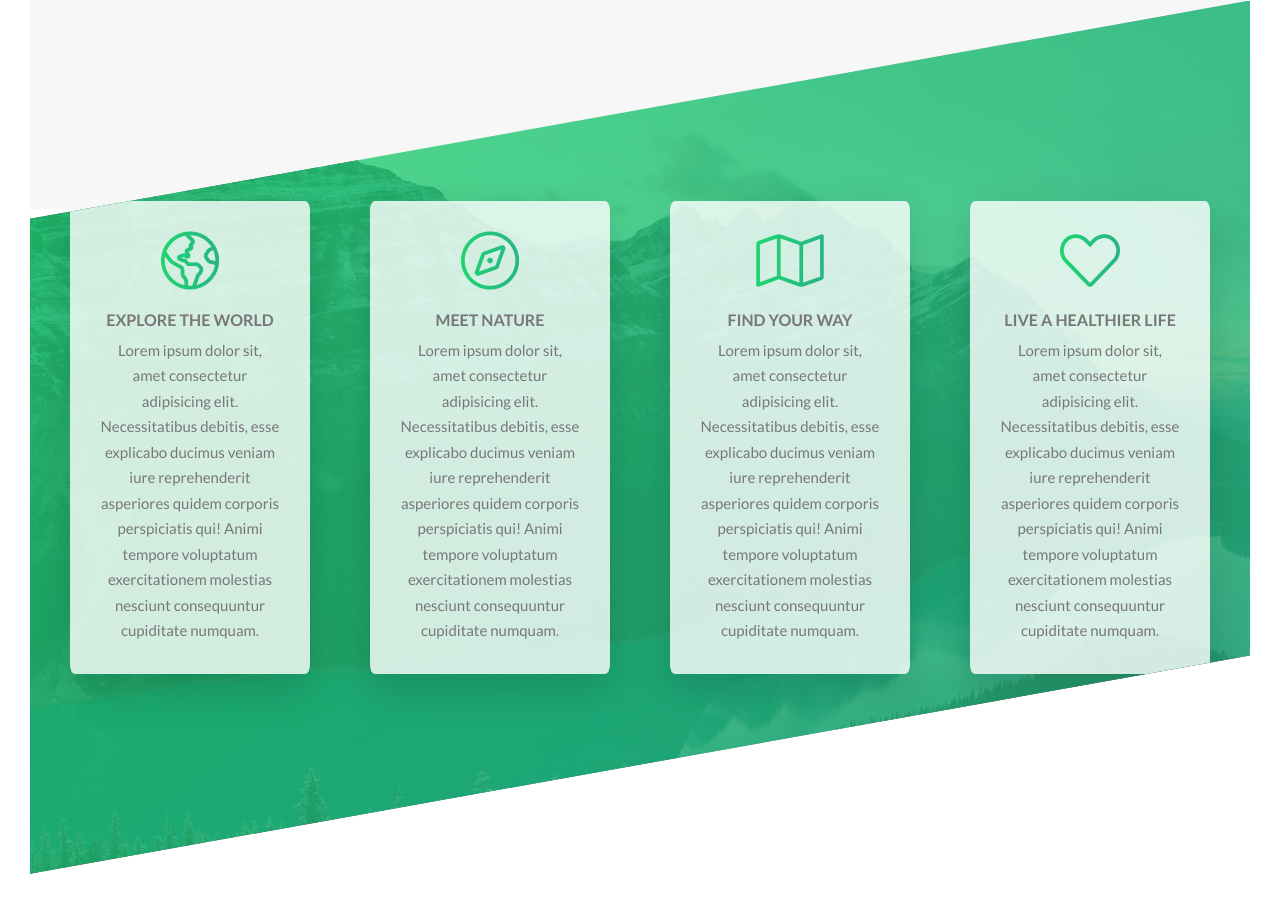
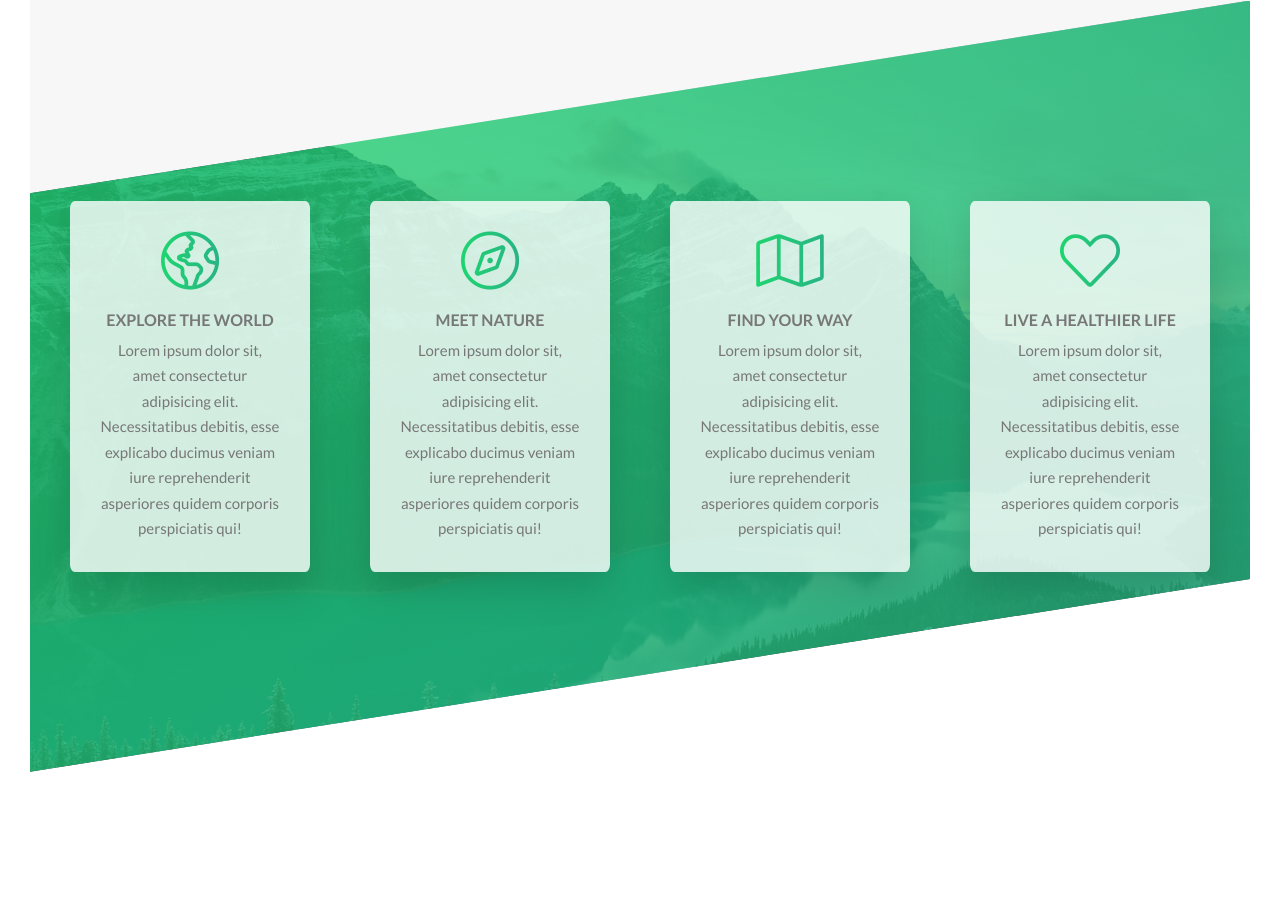
Before and after one commit to SCuvanov/Natours, a website: page index.html in a window 1280 px wide. Shown: the part 1520-2424 px from the top of the page. After the commit the page ends 2322 px from the top, so only its background shows below. Drawn offline with Linux system fonts and the light colour scheme.

Commit message:
Adding index.html changes

```diff
--- a/index.html
+++ b/index.html
@@ -70,7 +70,6 @@
                         <p class="feature-box__text">
                             Lorem ipsum dolor sit, amet consectetur adipisicing elit. Necessitatibus debitis, esse
                             explicabo ducimus veniam iure reprehenderit asperiores quidem corporis perspiciatis qui!
-                            Animi tempore voluptatum exercitationem molestias nesciunt consequuntur cupiditate numquam.
                         </p>
                     </div>
                 </div>
@@ -81,7 +80,6 @@
                         <p class="feature-box__text">
                             Lorem ipsum dolor sit, amet consectetur adipisicing elit. Necessitatibus debitis, esse
                             explicabo ducimus veniam iure reprehenderit asperiores quidem corporis perspiciatis qui!
-                            Animi tempore voluptatum exercitationem molestias nesciunt consequuntur cupiditate numquam.
                         </p>
                     </div>
                 </div>
@@ -92,7 +90,6 @@
                         <p class="feature-box__text">
                             Lorem ipsum dolor sit, amet consectetur adipisicing elit. Necessitatibus debitis, esse
                             explicabo ducimus veniam iure reprehenderit asperiores quidem corporis perspiciatis qui!
-                            Animi tempore voluptatum exercitationem molestias nesciunt consequuntur cupiditate numquam.
                         </p>
                     </div>
                 </div>
@@ -103,7 +100,6 @@
                         <p class="feature-box__text">
                             Lorem ipsum dolor sit, amet consectetur adipisicing elit. Necessitatibus debitis, esse
                             explicabo ducimus veniam iure reprehenderit asperiores quidem corporis perspiciatis qui!
-                            Animi tempore voluptatum exercitationem molestias nesciunt consequuntur cupiditate numquam.
                         </p>
                     </div>
                 </div>
```
